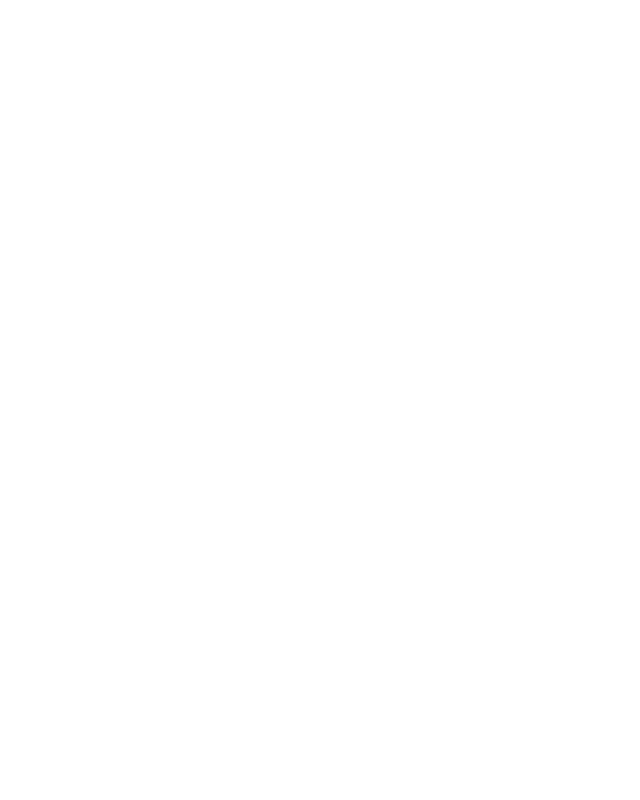
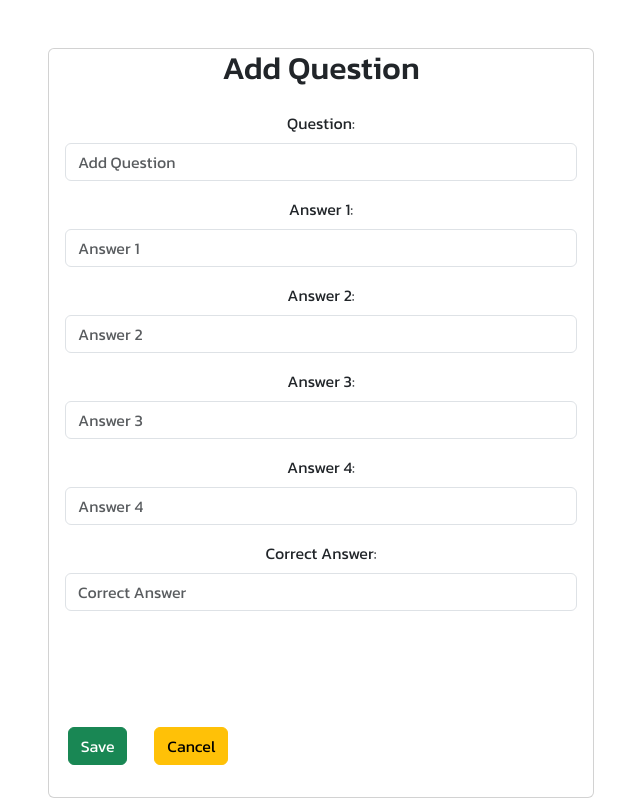
Before and after one commit to Paimen85/kahoot-app, a React (Create React App) app in the folder frontend/: page /createKahoot in a window 1280 px wide. Before the commit this address had no page. Shown: the whole page, without its empty margins (319-959 px from the left). Built offline with nearby package versions, Linux system fonts and the light colour scheme.

Commit message:
Create Kahoot page added

```diff
--- a/frontend/src/App.js
+++ b/frontend/src/App.js
@@ -5,6 +5,7 @@
 import Kahoot from "./components/kahootComponent/Kahoot";
 import Login from "./components/loginComponent/Login"
 import { BrowserRouter, Route, Routes } from "react-router-dom";
+import CreateKahoot from "./components/createKahootComponent/CreateKahoot";
 
 function App() {
   return (
@@ -13,6 +14,7 @@
         <Routes>
           <Route exact path="/start" element={<Kahoot />} />
           <Route exact path="/login" element={<Login />} />
+          <Route exact path='/createKahoot' element={<CreateKahoot />} />
         </Routes>
       </BrowserRouter>
     </div>
--- /dev/null
+++ b/frontend/src/components/createKahootComponent/CreateKahoot.js
@@ -0,0 +1,147 @@
+import React from "react";
+import QuestionService from "../../services/QuestionService";
+import { useDispatch, useSelector } from "react-redux";
+import {
+  setQuestion,
+  setAnswer1,
+  setAnswer2,
+  setAnswer3,
+  setAnswer4,
+  setCorrectAnswer,
+} from "../../features/createKahoot/createKahootSlice";
+import { Link } from "react-router-dom";
+
+const CreateKahoot = () => {
+  const dispatch = useDispatch();
+  const { question, answer_1, answer_2, answer_3, answer_4, correct_answer } =
+    useSelector((state) => state.createKahoot);
+
+  const addQuestion = async (e) => {
+    e.preventDefault();
+    await QuestionService.addQuestion()
+      .then()
+      .catch(function (error) {
+        console.log(error);
+      });
+  };
+  return (
+    <div>
+      <div className="container">
+        <div className="row">
+          <div className="col-sm-6 mt-5 offset-md-3">
+            <div className="card">
+              <h2 className="text-center">Add Question</h2>
+              <div className="card-body">
+                <form onSubmit={(e) => addQuestion(e)}>
+                  <div className="form-group mb-3">
+                    <label htmlFor="question" className="form-label">
+                      Question:
+                    </label>
+                    <input
+                      type="text"
+                      name="question"
+                      className="form-control"
+                      placeholder="Add Question"
+                      value={question}
+                      onChange={(e) => dispatch(setQuestion(e.target.value))}
+                      required
+                    />
+                  </div>
+                  <div className="form-group mb-3">
+                    <label htmlFor="answer_1" className="form-label">
+                      Answer 1:
+                    </label>
+                    <input
+                      type="text"
+                      name="answer_1"
+                      className="form-control"
+                      placeholder="Answer 1"
+                      value={answer_1}
+                      onChange={(e) => dispatch(setAnswer1(e.target.value))}
+                      required
+                    />
+                  </div>
+                  <div className="form-group mb-3">
+                    <label htmlFor="answer_2" className="form-label">
+                      Answer 2:
+                    </label>
+                    <input
+                      type="text"
+                      name="answer_2"
+                      className="form-control"
+                      placeholder="Answer 2"
+                      value={answer_2}
+                      onChange={(e) => dispatch(setAnswer2(e.target.value))}
+                      required
+                    />
+                  </div>
+                  <div className="form-group mb-3">
+                    <label htmlFor="answer_3" className="form-label">
+                      Answer 3:
+                    </label>
+                    <input
+                      type="text"
+                      name="answer_3"
+                      className="form-control"
+                      placeholder="Answer 3"
+                      value={answer_3}
+                      onChange={(e) => dispatch(setAnswer3(e.target.value))}
+                      required
+                    />
+                  </div>
+                  <div className="form-group mb-3">
+                    <label htmlFor="answer_4" className="form-label">
+                      Answer 4:
+                    </label>
+                    <input
+                      type="text"
+                      name="answer_4"
+                      className="form-control"
+                      placeholder="Answer 4"
+                      value={answer_4}
+                      onChange={(e) => dispatch(setAnswer4(e.target.value))}
+                      required
+                    />
+                  </div>
+                  <div className="form-group mb-3">
+                    <label htmlFor="correct_answer" className="form-label">
+                      Correct Answer:
+                    </label>
+                    <input
+                      type="text"
+                      name="correct_answer"
+                      className="form-control"
+                      placeholder="Correct Answer"
+                      value={correct_answer}
+                      onChange={(e) => dispatch(setCorrectAnswer(e.target.value))}
+                      required
+                    />
+                  </div>
+
+                  <div className="row mb-3">
+                    <div className="col-sm-2">
+                      <button type="submit" className="btn btn-success">
+                        Save
+                      </button>
+                    </div>
+                    <div className="col-sm-2">
+                      <Link
+                        type="submit"
+                        className="btn btn-warning"
+                        to={"/login"}
+                      >
+                        Cancel
+                      </Link>
+                    </div>
+                  </div>
+                </form>
+              </div>
+            </div>
+          </div>
+        </div>
+      </div>
+    </div>
+  );
+};
+
+export default CreateKahoot;
--- a/frontend/src/components/kahootComponent/Kahoot.js
+++ b/frontend/src/components/kahootComponent/Kahoot.js
@@ -7,7 +7,6 @@
 import CorrectCounter from "../answersCounter/CorrectCounter";
 import "./kahoot.css";
 import WrongCounter from "../answersCounter/WrongCounter";
-import { setToken } from "../../features/login/loginSlice";
 
 const Kahoot = () => {
   const [hide, setHide] = React.useState(false);
--- a/frontend/src/components/loginComponent/Login.js
+++ b/frontend/src/components/loginComponent/Login.js
@@ -22,7 +22,7 @@
   }, []);
 
   // by click login button getting token from server and saving it into sessionStorage
-  const handleClick = async (e) => {
+  const handleLoginClick = async (e) => {
     e.preventDefault();
     await AuthService.loginPageCall(email, password)
       .then((res) => {
@@ -30,8 +30,13 @@
         return res.data.access_token;
       })
       .then((token) => dispatch(setToken(token)))
-      .then(() => navigate("/start"))
+      .then(() => navigate("/createKahoot"))
       .catch((e) => console.error(e));
+  };
+
+  const handleLogoutClick = () => {
+    sessionStorage.removeItem("token");
+    dispatch(setToken(null));
   };
 
   return (
@@ -44,14 +49,14 @@
               <div>
                 <button
                   className="btn btn-primary mt-3 "
-                  onClick={() => navigate("/start")}
+                  onClick={() => navigate("/createKahoot")}
                 >
                   Create Kahoot
                 </button>
 
                 <button
                   className="btn btn-danger mt-3 ms-3 "
-                  onClick={() => navigate("/start")}
+                  onClick={() => handleLogoutClick()}
                 >
                   Log out
                 </button>
@@ -106,7 +111,7 @@
                   <div className="form-group mb-3">
                     <button
                       className="btn btn-success login-btn"
-                      onClick={(e) => handleClick(e)}
+                      onClick={(e) => handleLoginClick(e)}
                     >
                       Login
                     </button>
--- /dev/null
+++ b/frontend/src/features/createKahoot/createKahootSlice.js
@@ -0,0 +1,38 @@
+import { createSlice } from "@reduxjs/toolkit";
+
+const initialState = {
+  question: "",
+  answer_1: "",
+  answer_2: "",
+  answer_3: "",
+  answer_4: "",
+  correct_answer: "",
+};
+
+export const createKahootSlice = createSlice({
+  name: "createKahoot",
+  initialState,
+  reducers: {
+    setQuestion: (state, action) => {
+      state.question = action.payload;
+    },
+    setAnswer1: (state, action) => {
+      state.answer_1 = action.payload;
+    },
+    setAnswer2: (state, action) => {
+      state.answer_2 = action.payload;
+    },
+    setAnswer3: (state, action) => {
+      state.answer_3 = action.payload;
+    },
+    setAnswer4: (state, action) => {
+      state.answer_4 = action.payload;
+    },
+    setCorrectAnswer: (state, action) => {
+        state.correct_answer = action.payload;
+    }
+  },
+});
+
+export const { setAnswer1, setQuestion, setAnswer2, setAnswer3, setAnswer4, setCorrectAnswer } = createKahootSlice.actions;
+export default createKahootSlice.reducer;
--- a/frontend/src/services/QuestionService.js
+++ b/frontend/src/services/QuestionService.js
@@ -6,9 +6,9 @@
     getQuestions() {
       return axios.get(API_BASE_URL + "/start");
     }
-    // addEvent(event) {
-    //   return axios.post(EVENT_API_BASE_URL, event);
-    // }
+    addQuestion(question) {
+      return axios.post(API_BASE_URL + "/add-question", question);
+    }
 
     // getEventByID(id) {
     //   return axios.get(EVENT_API_BASE_URL + "/" + id);
--- a/frontend/src/store/store.js
+++ b/frontend/src/store/store.js
@@ -2,11 +2,13 @@
 import questionsSlice from "../features/questions/questionsSlice";
 import answersSlice from "../features/answers/answersSlice";
 import loginSlice from "../features/login/loginSlice";
+import createKahootSlice from "../features/createKahoot/createKahootSlice";
 
 export const store = configureStore({
     reducer: {
         question: questionsSlice,
         answer: answersSlice,
-        login: loginSlice
+        login: loginSlice,
+        createKahoot: createKahootSlice
     }
 })
```
